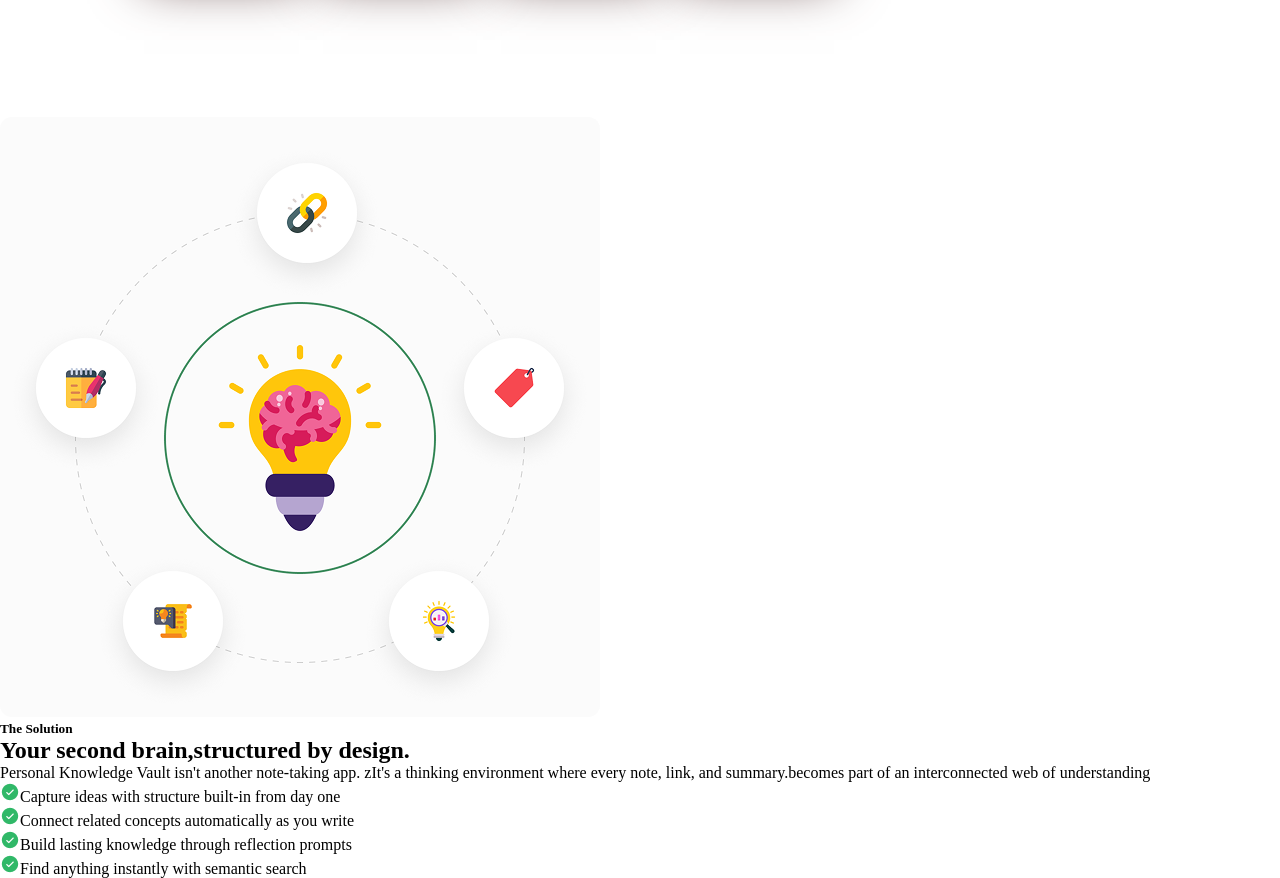
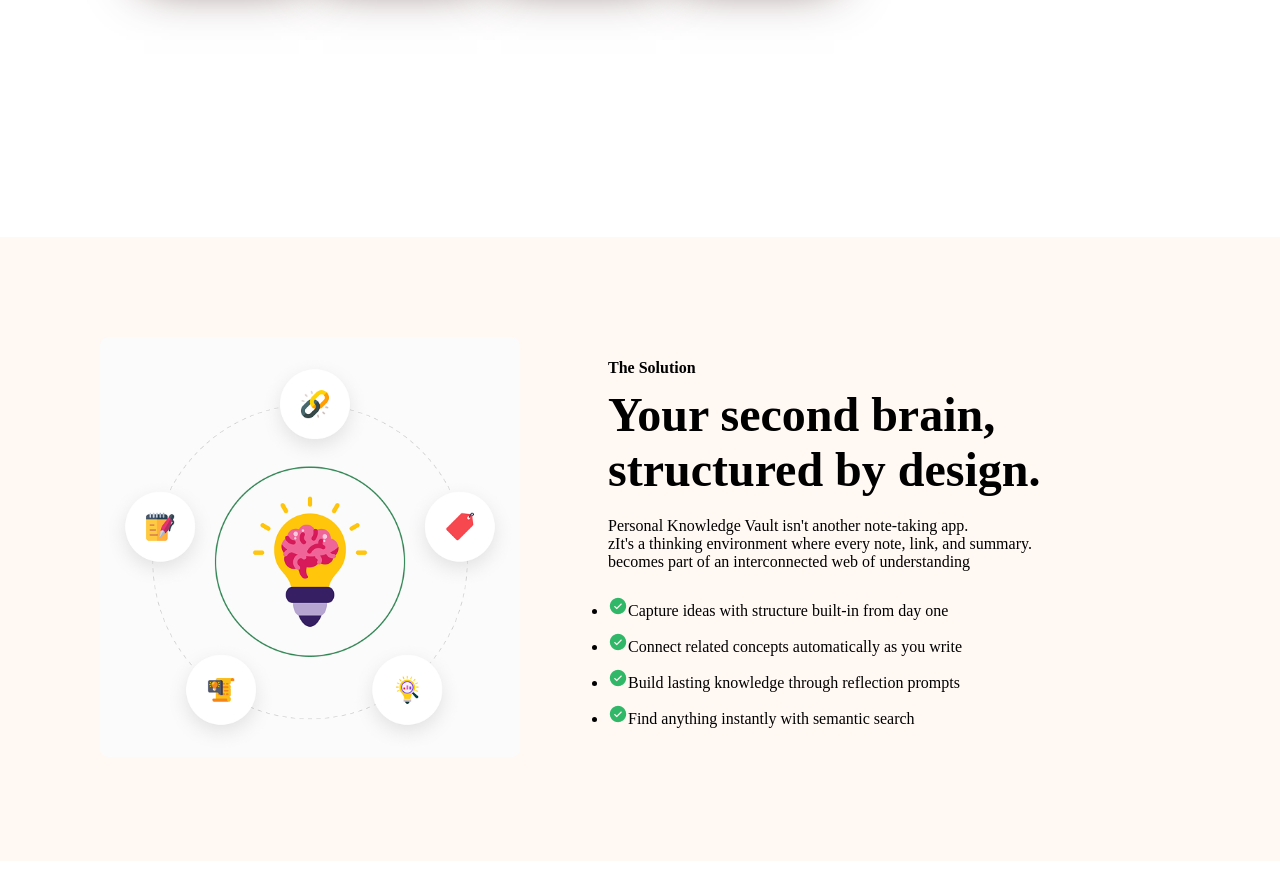
Before and after one commit to nusratjahan1873/nusrat-bs13-1st-assignment, a plain HTML site: page B13-A01-Knowledge-Vault/index.html in a window 1280 px wide. Shown: the part 1346-2224 px from the top of the page. Drawn offline with Linux system fonts and the light colour scheme.

Commit message:
about-container and img

```diff
--- a/B13-A01-Knowledge-Vault/index.html
+++ b/B13-A01-Knowledge-Vault/index.html
@@ -68,15 +68,20 @@
         </div>
     </section>
 <section id="about">
-    <div class="about- container">
+    <div class="about-container">
         <div>
             <img src="./assets/knowledge.png" alt="">
         </div>
         <div class="about-info">
             <h5>The Solution</h5>
-            <h2>Your second brain,structured by design.</h2>
-            <p>Personal Knowledge Vault isn't another note-taking app. zIt's a thinking environment where every note, link, and summary.becomes part of an interconnected web of understanding</p>
-        </div>
+            <h2>Your second brain,
+                <br>
+                structured by design.</h2>
+            <p>Personal Knowledge Vault isn't another note-taking app.
+                <br>
+                zIt's a thinking environment where every note, link, and summary.
+                <br>
+                becomes part of an interconnected web of understanding</p>
             <ul class="list">
                 <li><img src="./assets/CheckCircle.png" alt="">Capture ideas with structure built-in from day one</li>
                 <li><img src="./assets/CheckCircle.png" alt="">Connect related concepts automatically as you write</li>
@@ -86,12 +91,9 @@
 
             </ul>
 
-
         </div>
-
-
+    </div>
 </section>
-
 
     <footer></footer>
 </body>
--- a/B13-A01-Knowledge-Vault/style.css
+++ b/B13-A01-Knowledge-Vault/style.css
@@ -125,11 +125,52 @@ nav .btn{
     color: #757575;
     line-height: 28px;
 }
-#about .about-container .about-info{
+#about {
+    margin-top: 120px;
+    background: #fff8f3;
+    padding: 100px;
+}
+#about .about-container{
+
+    margin: 0 auto;
     display: flex;
-    flex-direction: column;
-    justify-content: flex-start;
+    gap: 88px;
     align-items: center;
+    margin: 0 auto;
+}
+#about .about-container img{
+    width: 100%;
+    max-width: 420px;
+}
+
+.about-info h5{
+    font-size: 16px;
+    text-align: left;
+    gap: 36px;
+    margin-bottom: 10px;
+
+
+}
+#about .about-container .about-info h2{
+    font-size: 48px;
+    font-style: bold;
+    text-align: left;
     gap: 40px;
-    padding: 120px;
+    margin-bottom: 20px;
 }
+#about .about-container .about-info p{
+    font-size: 16px;
+    text-align: left;
+    gap: 40px;
+    margin-bottom: 25px;
+}
+#about .list li{
+    align-items: center;
+    gap: 12px;
+    margin-bottom: 12px;
+    font-size: 16px;
+}
+#about .list img{
+    width: 20px;
+    height: 20px;
+}
```
Lines whose indentation alone changed are shown as unchanged.
